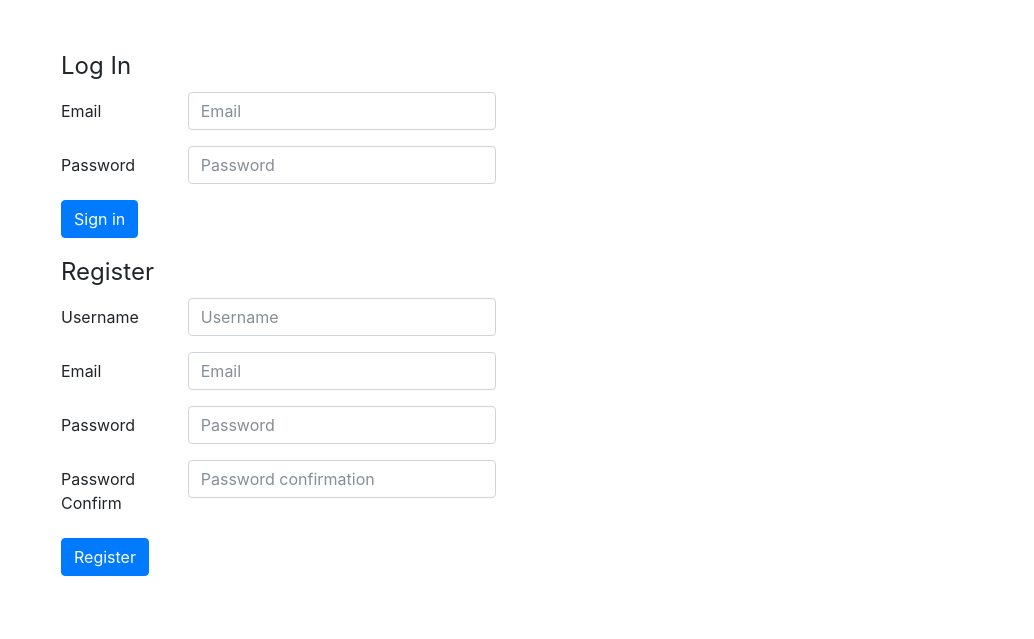
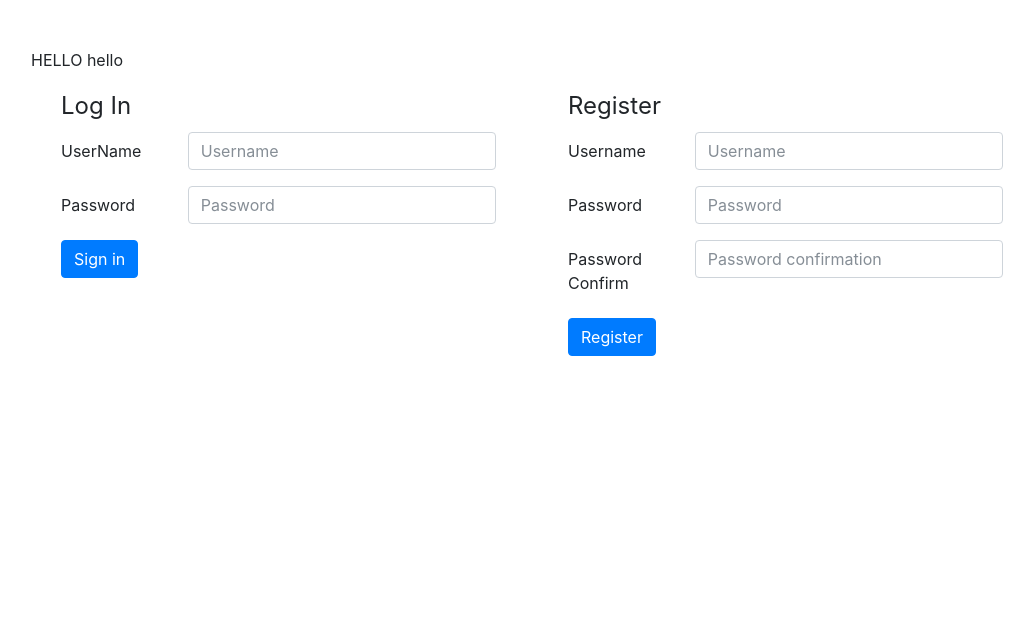
Before and after one commit to mb-deus/CS50W_code, a Flask app: template project1/templates/login.html in a window 1280 px wide. Shown: the top 639 px of the page, without its empty margins (87-1121 px from the left). Run offline with Flask 2, Linux system fonts and the light colour scheme; the template is opened without the code that fills it, so the values that code supplies are empty; some libraries are stand-ins or nearby versions.

Commit message:
PC update Sun 020918

```diff
--- a/project1/application.py
+++ b/project1/application.py
@@ -1,6 +1,7 @@
 import os
 
-from flask import Flask, session
+# Added in render_template
+from flask import Flask, session, render_template
 from flask_session import Session
 from sqlalchemy import create_engine
 from sqlalchemy.orm import scoped_session, sessionmaker
@@ -23,4 +24,5 @@ db = scoped_session(sessionmaker(bind=engine))
 
 @app.route("/")
 def index():
+    # return "project to-do"
     return render_template("login.html")
--- a/project1/templates/login.html
+++ b/project1/templates/login.html
@@ -6,14 +6,17 @@
 
 
 {% block main %}
+
+<p>HELLO hello</p>
+
 <div class="container">
     <div id="50_50L" class="col-lg-6">
         <form>
             <legend>Log In</legend>
             <div class="form-group row">
-              <label for="inputEmail3" class="col-sm-3 col-form-label">Email</label>
+              <label for="inputUserName3" class="col-sm-3 col-form-label">UserName</label>
               <div class="col-sm-8">
-                <input type="email" class="form-control" id="inputEmail3" placeholder="Email">
+                <input type="email" class="form-control" id="inputUserName3" placeholder="Username">
               </div>
             </div>
             <div class="form-group row">
@@ -36,13 +39,7 @@
             <div class="form-group row">
                 <label for="inputUserName3" class="col-sm-3 col-form-label">Username</label>
                 <div class="col-sm-8">
-                    <input type="text" class="form-control" id="inputEmail3" placeholder="Username">
-                </div>
-            </div>
-            <div class="form-group row">
-                <label for="inputEmail3" class="col-sm-3 col-form-label">Email</label>
-                <div class="col-sm-8">
-                    <input type="email" class="form-control" id="inputEmail3" placeholder="Email">
+                    <input type="text" class="form-control" id="inputUserName3" placeholder="Username">
                 </div>
             </div>
             <div class="form-group row">
--- /dev/null
+++ b/project1/templates/styles.css
@@ -0,0 +1,5 @@
+.container {
+    display: inline;
+    text-align: centre;
+    display: flex;
+    flex-wrap: wrap;}
--- a/project1/templates/template.html
+++ b/project1/templates/template.html
@@ -11,7 +11,7 @@
         <!-- documentation at http://getbootstrap.com/docs/4.0/, alternative themes at https://bootswatch.com/4-alpha/ -->
         <link href="https://maxcdn.bootstrapcdn.com/bootstrap/4.0.0-beta.2/css/bootstrap.min.css" rel="stylesheet"/>
 
-        <link href="/styles.css" rel="stylesheet"/>
+        <link href="styles.css" rel="stylesheet">
 
         <script src="https://code.jquery.com/jquery-3.1.1.min.js"></script>
         <script src="https://cdnjs.cloudflare.com/ajax/libs/popper.js/1.12.3/umd/popper.min.js"></script>
```
Also changed, not shown: 1 other file. Lines whose indentation alone changed are shown as unchanged.
